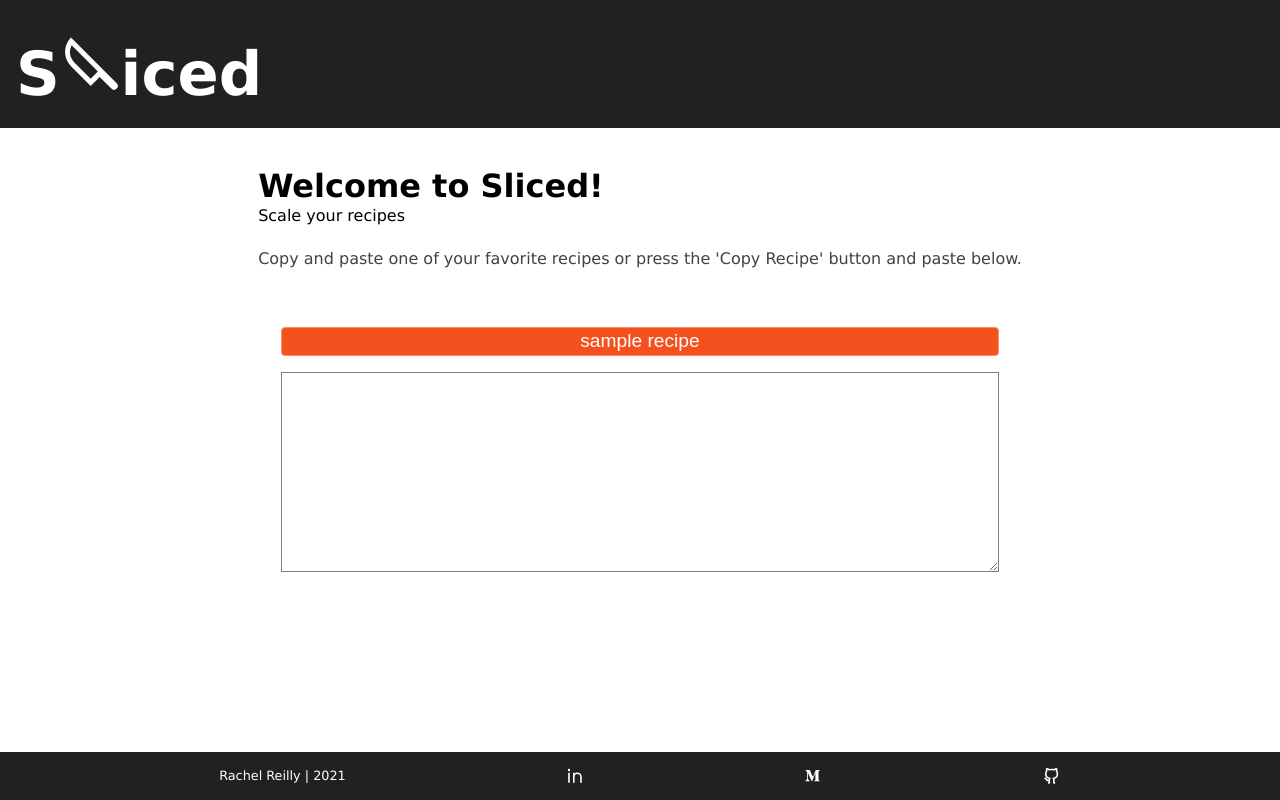
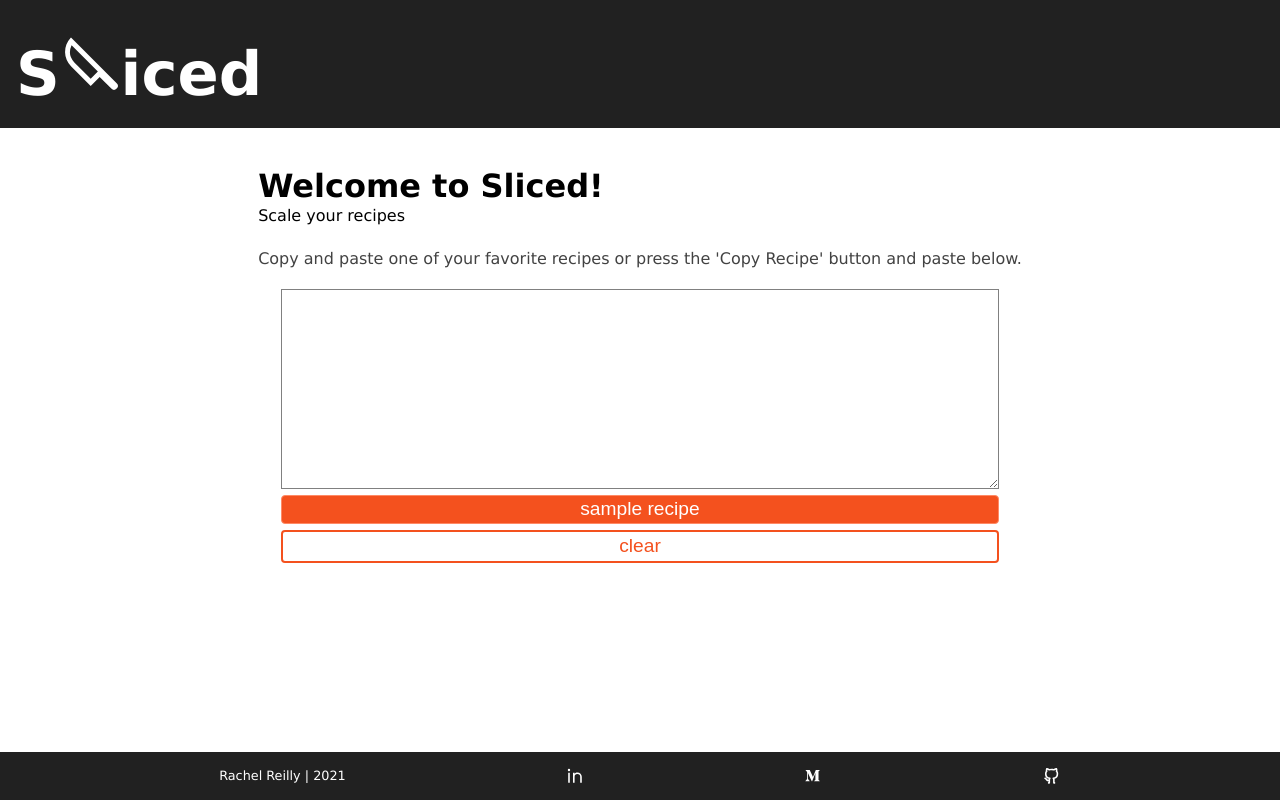
Before and after one commit to Rachanastasia/sliced, a Next.js app in the folder client/: page / in a window 1280 px wide. Built offline with nearby package versions, Linux system fonts and the light colour scheme.

Commit message:
adds clear button

```diff
--- /dev/null
+++ b/client/components/Slicer/ClearButton.js
@@ -0,0 +1,10 @@
+import React from 'react'
+import styles from '../../styles/Slicer.module.css'
+
+
+export default function ClearButton({clearInput}){
+    return (
+    <button className={styles.clear_button} onClick={clearInput}>
+        <span>clear</span>
+    </button>)
+}
--- a/client/components/Slicer/index.js
+++ b/client/components/Slicer/index.js
@@ -4,6 +4,7 @@ import { transformInputIntoIngredientData } from '../../utils/parseRecipeInput'
 import ScaledIngredients from './ScaledIngredients'
 import IngredientInput from './IngredientInput';
 import Button from '../Button'
+import ClearButton from './ClearButton'
 import styles from '../../styles/Slicer.module.css'
 
 import {sample} from '../../utils/sampleRecipe'
@@ -17,11 +18,13 @@ function AddRecipe({isPreview=true}) {
     }
 
     const setSampleRecipe = () => setIngredientInput(sample)
+    const clearRecipe = () => setIngredients({input: [], ingredientData: []})
     return (
         <section className={styles.slicer_wrapper} >
-           {isPreview && <Button text='sample recipe' onClick={setSampleRecipe} />}
            <IngredientInput input={ingredients.input} setInput={setIngredientInput}/>
            {!isPreview && <Button text='submit' />}
+           {isPreview && <Button text='sample recipe' onClick={setSampleRecipe} />}
+            <ClearButton clearInput={clearRecipe} />
            {ingredients.ingredientData.length ? <ScaledIngredients constant={constant} ingredients={ingredients.ingredientData} constant={setConstant} /> : null}
         </section >
     )
--- a/client/styles/Slicer.module.css
+++ b/client/styles/Slicer.module.css
@@ -50,3 +50,12 @@
     align-items: flex-start;
     align-self: flex-start;
 }
+
+.clear_button{
+    width: 100%;
+    background-color: var(--colors-white);
+    color: var(--colors-accent-bold);
+    border: 2px solid var(--colors-accent-bold);
+
+
+}
--- a/client/styles/ect.module.css
+++ b/client/styles/ect.module.css
@@ -2,5 +2,4 @@
     height: var(--height-1);
     width: 100%;
     background-color:var(--colors-accent-bold);
-    margin-bottom: var(--spacer-2);
 }
--- a/client/styles/main.css
+++ b/client/styles/main.css
@@ -69,22 +69,18 @@ button, .button{
     outline: 0;
     font-size: var(--font-size-sm);
     width: var(--button-width);
-    height: var(--button-height);
     background-color: var(--colors-accent);
     color: var(--colors-white);
     border: var(--border-width) solid var(--colors-accent);
-    padding: var(--spacer-tiny);
+    padding: var(--spacer-1);
     border-radius: var(--button-border-radius);
     display: flex;
     justify-content: center;
     align-items: center;
-    margin-top: var(--spacer-lg);
+    margin-top: calc(2 * var(--spacer-1));
 }
 
-button:focus, .button:focus,
-button:hover, .button:hover{
-    background-color: var(--colors-accent-dark);
-}
+
 
 
 
```
